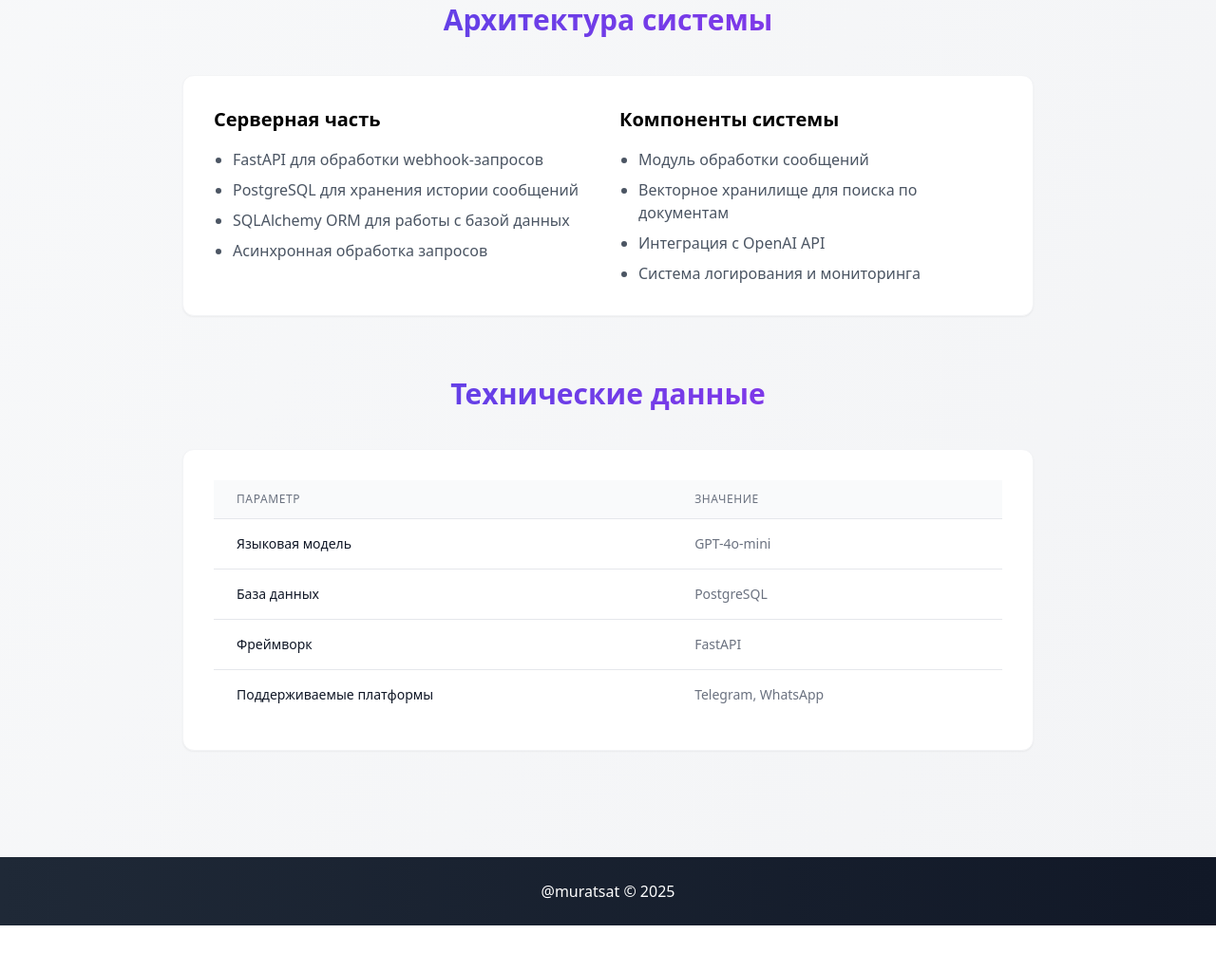
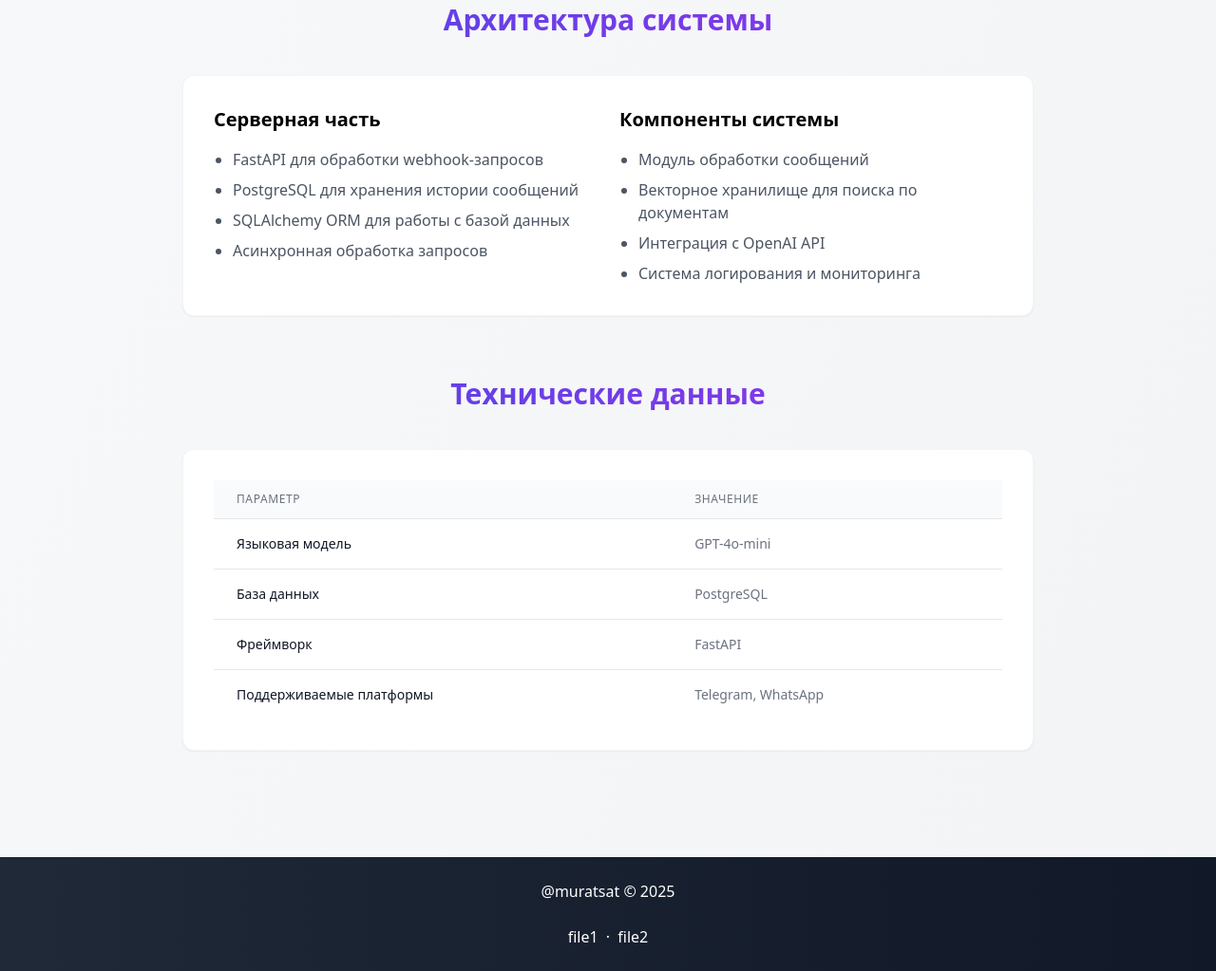
Before and after one commit to muratsat/chatbot, a plain HTML site: page index.html in a window 1280 px wide. Shown: the part 1599-2622 px from the top of the page at 95% size. Before the commit the page ends 2574 px from the top, so only its background shows below. Drawn offline with nearby package versions, Linux system fonts and the light colour scheme.

Commit message:
add links

```diff
--- a/index.html
+++ b/index.html
@@ -343,6 +343,10 @@
           >
           © 2025
         </p>
+        <br />
+        <a href="/files/Forgotten_Expedition_1874.txt">file1</a>
+        <span class="mx-1">·</span>
+        <a href="/files/Enigma_Franklin_Hargrove.txt">file2</a>
       </div>
     </footer>
   </body>
```
